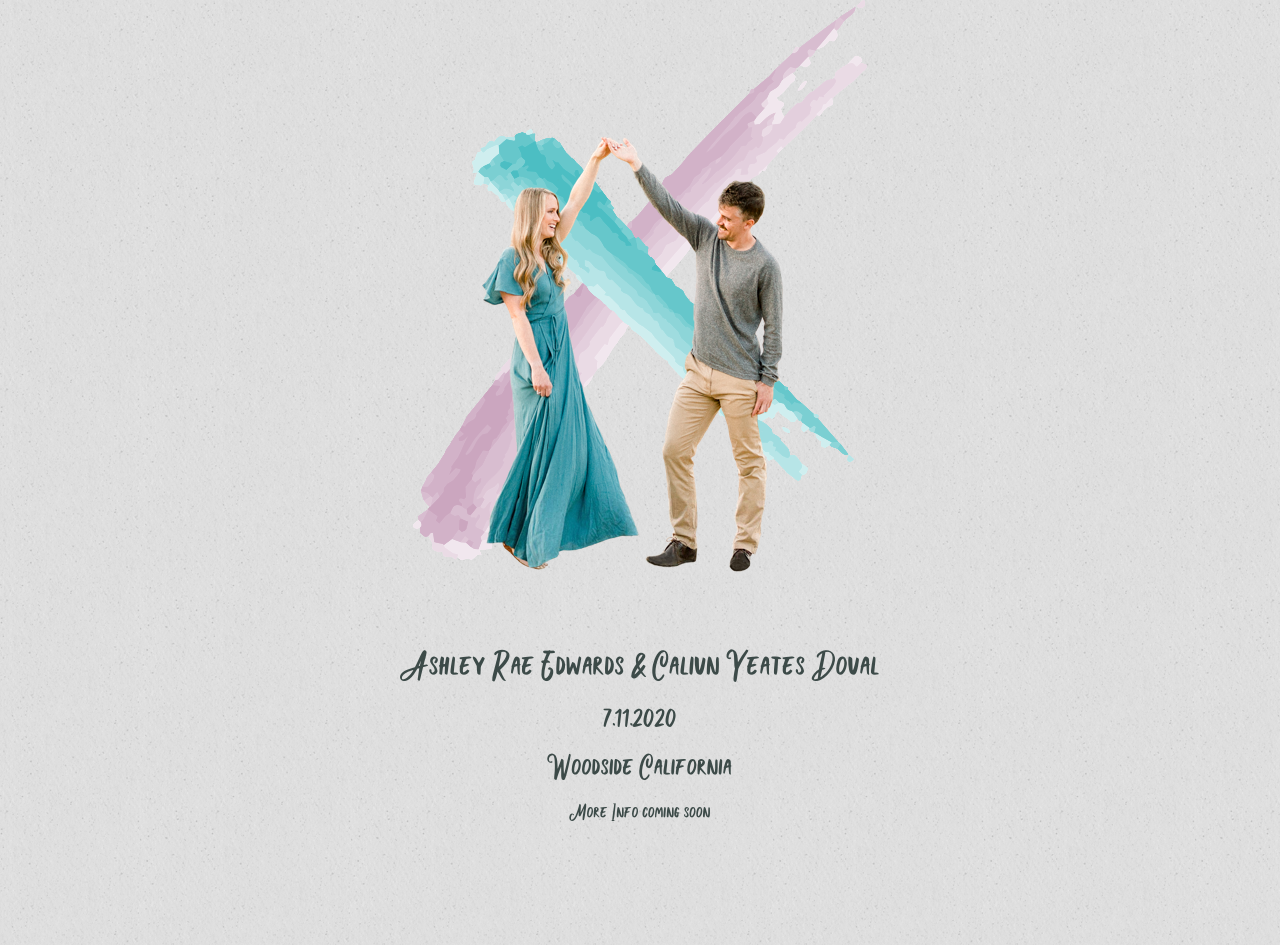
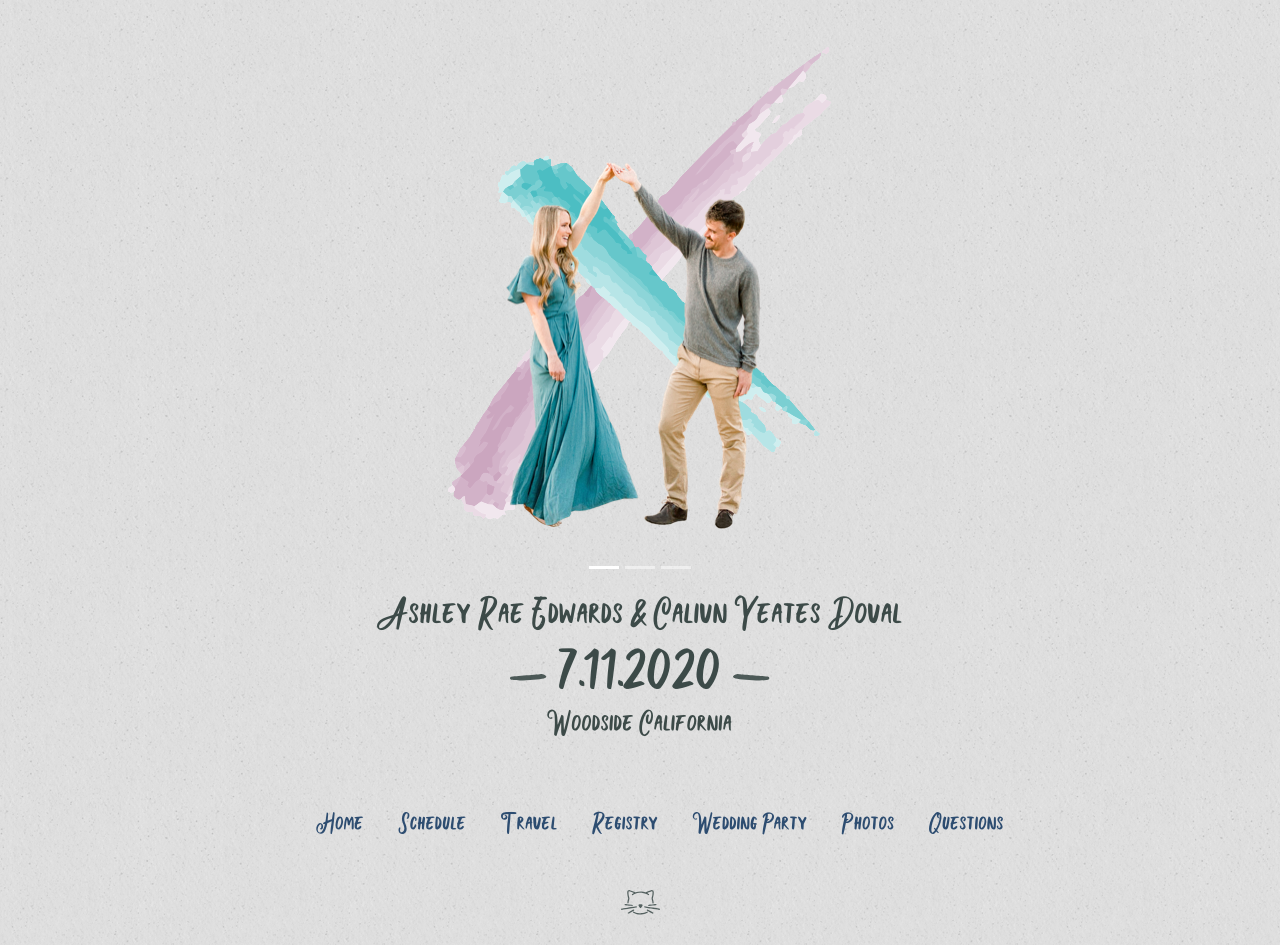
Before and after one commit to cydoval/save, a Jekyll site: the page built from index.html, in a window 1280 px wide. Built offline with Jekyll 4.4.1, drawn with Linux system fonts in a browser that asks for light colours; nearby versions of some CDN libraries; the list of posts is cut into pages by our own code; comment, search, counter and statistics services are not loaded.

Commit message:
electric feel now

```diff
--- a/_layouts/default.html
+++ b/_layouts/default.html
@@ -5,10 +5,12 @@
 
 
 
-
-      {{ content }}
+<div class="page-wrap">
+  {{ content }}
+</div>
 
 
+      {% include footer.html %}
 
 
 
--- a/_sass/_main.scss
+++ b/_sass/_main.scss
@@ -1,4 +1,35 @@
+html {
+  height:100%;
+}
 body {
   background: url("/media/white_sand.png");
   background-repeat: repeat;
+  display: flex;
+  flex-direction: column;
+  height:100%;
 }
+.page-wrap {
+flex: 1 0 auto;
+}
+.paintbrush {
+  padding:4% 0;
+}
+.carousel-item {
+  width:inherit;
+}
+.outsourced {
+  list-style: none;
+  margin-top:5%;
+  li {
+    display: inline;
+    a {
+
+      font-size:3rem;
+      padding:8px 16px;
+    }
+  }
+}
+footer {
+  padding:2% 0;
+  flex-shrink: 0;
+}
--- a/_sass/_typography.scss
+++ b/_sass/_typography.scss
@@ -69,8 +69,12 @@ h6 {
     // margin: 1.6rem 0rem 1rem 0rem;
 }
 h1 {
-  font-size:4.2rem;
+  font-size:4.6rem;
 }
 h2 {
-  font-size: 3.6rem;
+  font-size:8rem;
+  line-height:50px;
 }
+h3 {
+  font-size:3.6rem
+}
--- a/index.html
+++ b/index.html
@@ -4,19 +4,7 @@ layout: default
 
 {% include header.html %}
 <div class="container text-center">
-  <div class="paintbrush">
-    <img class="img-fluid" src="/media/paintbrushpirouette.png" alt="">
-  </div>
-        <br>
-        <br>
-        <h1>Ashley Rae Edwards &amp; Calivn Yeates Doval</h1>
-        <h2>7.11.2020</h2>
-        <h2>Woodside California</h2>
-        <p>More Info coming soon</p>
-
-
-    <div class="col">
-      <!-- <div id="carouselExampleIndicators" class="carousel slide" data-ride="carousel">
+    <div id="carouselExampleIndicators" class="paintbrush carousel slide" data-ride="carousel">
       <ol class="carousel-indicators">
         <li data-target="#carouselExampleIndicators" data-slide-to="0" class="active"></li>
         <li data-target="#carouselExampleIndicators" data-slide-to="1"></li>
@@ -24,13 +12,45 @@ layout: default
       </ol>
       <div class="carousel-inner">
         <div class="carousel-item active">
-            <img class="d-block w-100" src="/media/slide1.png" alt="First slide">
+          <img class="img-fluid" src="/media/paintbrushpirouette.png" alt="First slide">
         </div>
         <div class="carousel-item">
-            <img class="d-block w-100" src="/media/slide2.png" alt="Second slide">
+          <img class="img-fluid" src="/media/goagspaintbrush.png" alt="Second slide">
         </div>
-        </div>
+        <!-- <div class="carousel-item">
+          <img class="d-block" src="/media/paintbrushpirouette.png" alt="Third slide">
         </div> -->
       </div>
     </div>
+        <h1>Ashley Rae Edwards &amp; Calivn Yeates Doval</h1>
+        <h2>
+          <img src="/media/leftornament.svg" alt="">
+          7.11.2020
+          <img src="/media/rightornament.svg" alt="">
+        </h2>
+        <h3>Woodside California</h3>
+        <ul class="outsourced">
+          <li>
+            <a href="">Home</a>
+          </li>
+          <li>
+            <a href="">Schedule</a>
+          </li>
+          <li>
+            <a href="">Travel</a>
+          </li>
+          <li>
+            <a href="">Registry</a>
+          </li>
+          <li>
+            <a href="">Wedding Party</a>
+          </li>
+          <li>
+            <a href="">Photos</a>
+          </li>
+          <li>
+            <a href="">Questions</a>
+          </li>
+        </ul>
   </div>
+</div>
```
Also changed, not shown: media/cat.svg, media/goagspaintbrush.png (added), media/leftornament.svg (added), media/paintbrushpirouette.png, media/rightornament.svg (added), media/slide1.png, 3 other files. Lines whose indentation alone changed are shown as unchanged.
